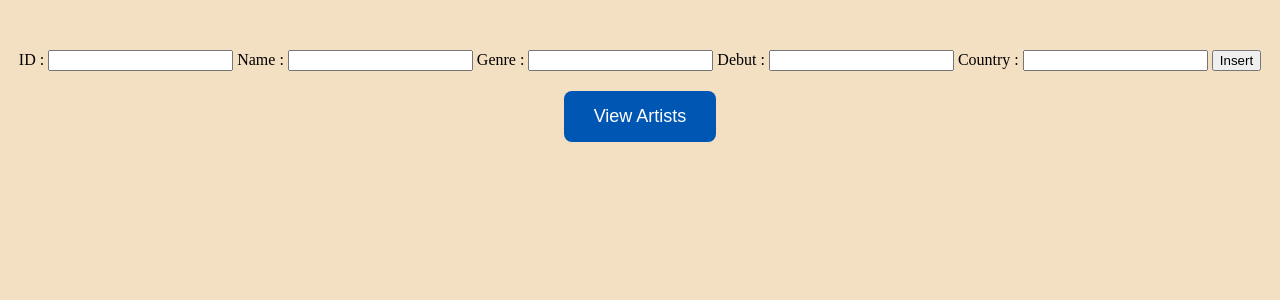
After one commit to jacobpham231/SongCloud, a PHP site: page /add_artist.php in a window 1280 px wide. The commit adds this page. Shown: the top 300 px of the page. Run offline with PHP 8.4, Linux system fonts and the light colour scheme.

Commit message:
added inserting artist feature

```diff
--- /dev/null
+++ b/add_artist.php
@@ -0,0 +1,53 @@
+<?php
+echo '<body style="background-color: #f3dfc1;">';
+// insert logic
+if(isset($_POST['inserttb'])){
+
+	$id=$_POST['artist_id'];
+	$name = $_POST['name'];
+	$genre = $_POST['genre'];
+	$debut = $_POST['debut'];
+    $country = $_POST['country'];
+
+	$servername = "localhost";
+    $username = "root";
+    $password = "";
+    $dbname = "SongCloud";
+    $conn = new mysqli($servername, $username, $password, $dbname) or die ("Failed to connect to database". $conn -> error);
+
+	$sql = "INSERT INTO Artists VALUES ('$id', '$name', '$genre', '$debut', '$country')";
+	$result = $conn->query($sql);
+
+	if($result)
+	{
+	echo "Records inserted successfully";
+	}
+}
+
+?>
+
+
+<form action="<?php echo $_SERVER['PHP_SELF']; ?>" method="post">
+<div style="margin: 20px 0; text-align: center; margin-top: 50px; display: block;">
+    ID : <input type="text" name="artist_id"/>
+    Name : <input type="text" name="name"/>
+    Genre : <input type ="text" name ="genre"/>
+    Debut : <input type ="text" name ="debut"/>
+    Country : <input type ="text" name ="country"/>
+    <input type ="submit" value="Insert" name="inserttb"/>
+</div>
+</form>
+
+<div style="text-align: center; margin: 20px 0;">
+    <input type="button"
+           value="View Artists"
+           onclick="window.location.href='view_artists.php'"
+           style="padding: 15px 30px;
+                  font-size: 18px;
+                  background-color: #0056b3;
+                  color: white;
+                  border: none;
+                  border-radius: 8px;
+                  cursor: pointer;
+                  transition: background-color 0.3s ease;">
+</div>
--- a/view_artists.php
+++ b/view_artists.php
@@ -11,7 +11,7 @@ $search_country = '';
 
 // handle POST requests
 if ($_SERVER['REQUEST_METHOD'] == 'POST') {
-    // Get and sanitize input
+    // sanitize input
     $search_genre = isset($_POST['genre']) ? $conn->real_escape_string($_POST['genre']) : '';
     $search_country = isset($_POST['country']) ? $conn->real_escape_string($_POST['country']) : '';
 }
@@ -27,7 +27,7 @@ if (!empty($search_country)) {
 
 $result = $conn->query($sql);
 
-echo '<body style="background-color: #f3dfc1"; text-align: center; display: inline-block;>';
+echo '<body style="background-color: #f3dfc1;">';
 
 // search form
 echo '
@@ -41,6 +41,8 @@ echo '
 
         <input type="submit" value="Search" style="margin-left: 10px;">
         <input type="button" value="Clear" onclick="window.location.href=window.location.pathname" style="margin-left: 10px;">
+
+        <input type="button" value="Add Artist" onclick="window.location.href=\'add_artist.php\'" style="margin-left: 10px;">
     </div>
 </form>
 ';
```
